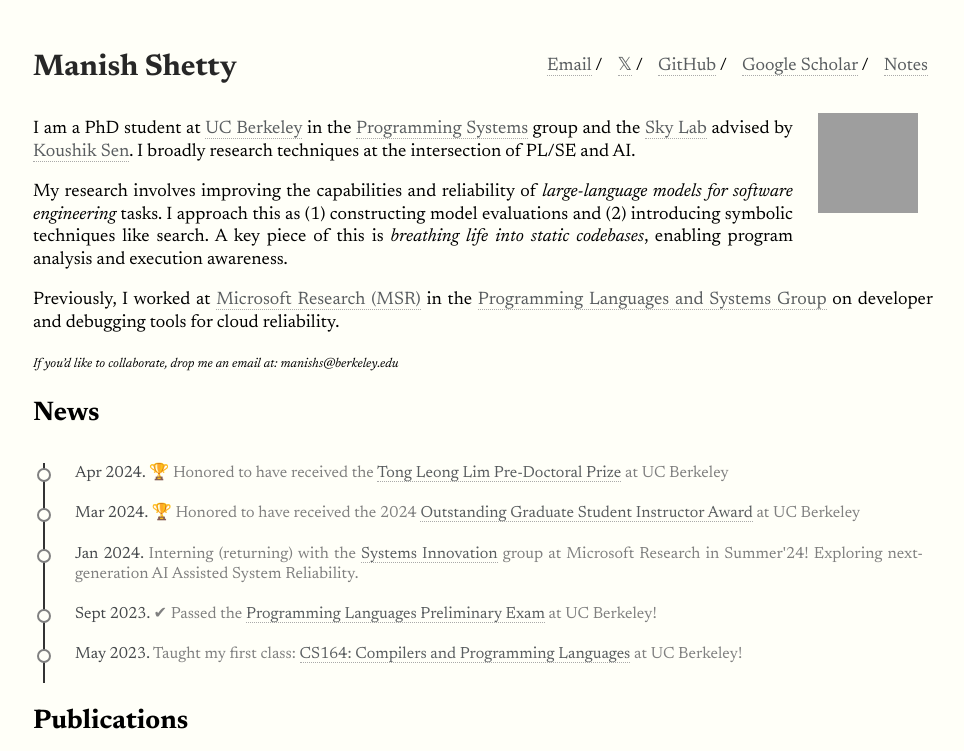
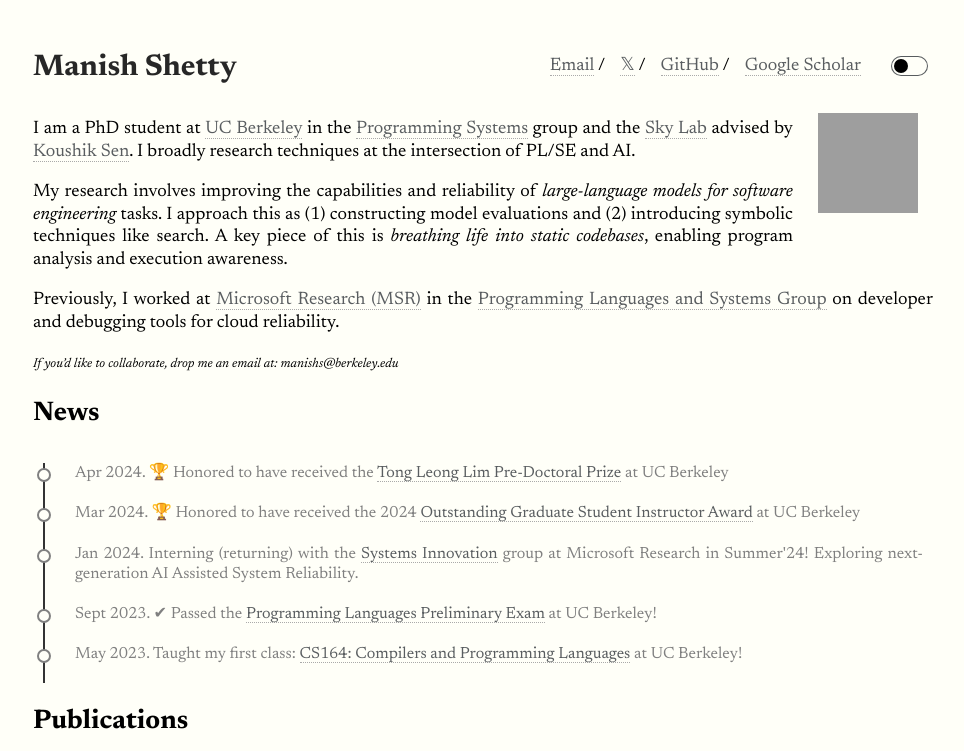
Before and after one commit to manishshettym/manishshettym.github.io, a Jekyll site: the page built from index.md, in a window 1280 px wide, cut to the strip 0-751 px from the top of the page. Shown: the whole strip, without its empty margins (157-1121 px from the left). Built offline with Jekyll 4.4.1, drawn with Linux system fonts in a browser that asks for light colours; grey boxes are pictures that could not be loaded.

Commit message:
smol udpate

```diff
--- a/_config.yml
+++ b/_config.yml
@@ -44,8 +44,6 @@
    link: "https://github.com/manishshettym"
  - name: "Google Scholar"
    link: "https://scholar.google.com/citations?user=Fcu7r3YAAAAJ&hl=en"
- - name: "Notes"
-   link: "/vigilant-memory"
 
 # Exclude from processing.
 # The following items will not be processed, by default.
--- a/_layouts/default.html
+++ b/_layouts/default.html
@@ -75,6 +75,14 @@
                     {% endif %}
                 </li>
                 {% endfor %}
+                <li class="alignable pull-left nav-list">
+                    <div class="toggle-switch">
+                        <input type="checkbox" id="darkModeToggle" class="toggle-input">
+                        <label for="darkModeToggle" class="toggle-label">
+                            <span class="toggle-slider"></span>
+                        </label>
+                    </div>
+                </li>
             </ul>
         </div>
         <div style="clear:both"></div>
--- a/_sass/_style.scss
+++ b/_sass/_style.scss
@@ -225,3 +225,79 @@
         flex: 1;
     }
 }
+
+
+/* Add at the bottom of your existing _styles.scss */
+
+/* Dark Mode Toggle */
+.toggle-switch {
+    display: inline-block;
+    margin-left: 15px;
+    vertical-align: middle;
+}
+
+.toggle-input {
+    display: none;
+}
+
+.toggle-label {
+    display: block;
+    cursor: pointer;
+    position: relative;
+    background-color: #fffff8;
+    transition: background-color 0.2s ease, border-color 0.2s ease;
+    width: 35px;
+    height: 18px;
+    border-radius: 34px;
+    border: 1px solid #2c3137c9;
+}
+
+.toggle-slider {
+    position: absolute;
+    content: "";
+    height: 14px;
+    width: 14px;
+    left: 2px;
+    bottom: 2px;
+    background-color: black;
+    transition: transform 0.2s ease, background-color 0.2s ease;
+    border-radius: 50%;
+}
+
+.toggle-input:checked + .toggle-label {
+    background: #444;
+}
+
+.toggle-input:checked + .toggle-label .toggle-slider {
+    transform: translateX(17px);
+}
+
+/* Dark Mode Styles */
+body.dark-mode {
+    background-color: #1a1a1a;
+    color: #e0e0e0;
+}
+
+body.dark-mode a {
+    color: #8ab4f8;
+    border-bottom-color: #404040;
+}
+
+body.dark-mode a:hover,
+body.dark-mode a:focus {
+    background: #2d2d2d;
+}
+
+body.dark-mode #author-name {
+    color: #e0e0e0;
+}
+
+body.dark-mode hr {
+    border-top-color: #404040;
+}
+
+@media (max-width: 480px) {
+    .toggle-switch {
+        display: none;
+    }
+}
--- a/index.md
+++ b/index.md
@@ -134,7 +134,6 @@
 
   /* Title of the card */
   .title {
-    color: #0d1117c4;
     position: relative;
   }
 
```
Also changed, not shown: other parts of _layouts/default.html (+20 -0 lines).
